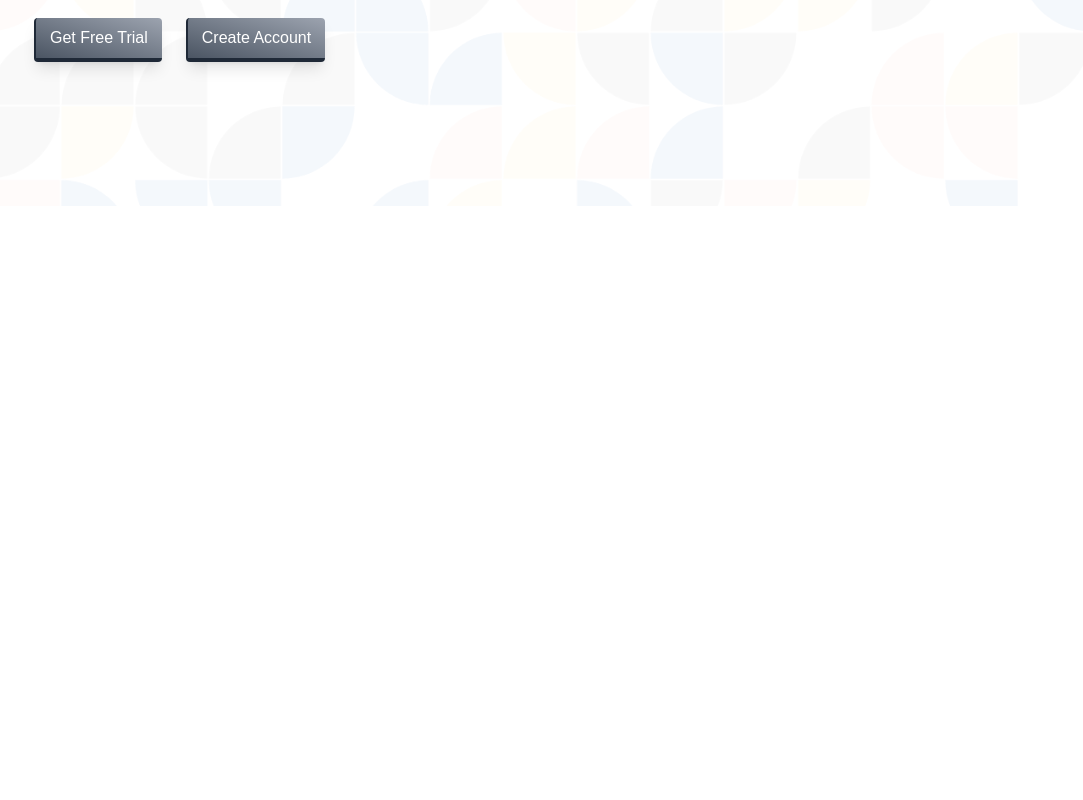
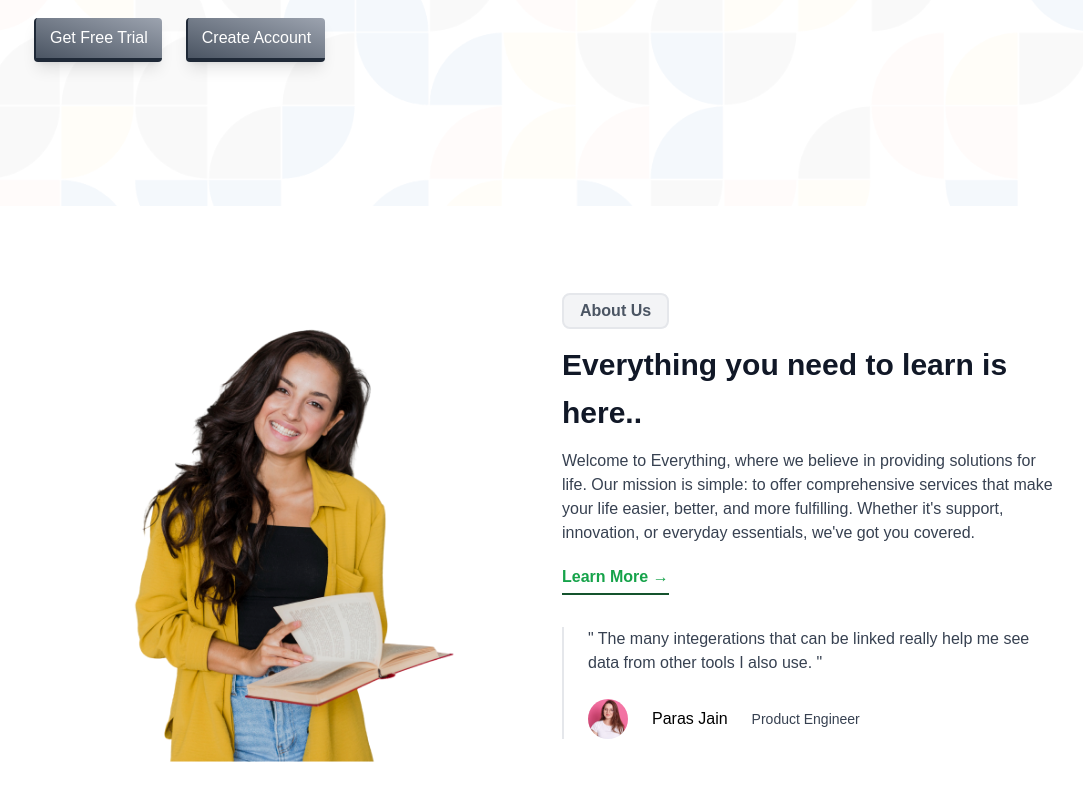
Before and after one commit to parasjain-travelopia/react-practice, a Next.js app in the folder react-poc/: page / in a window 1280 px wide. Shown: the part 594-1394 px from the top of the page, without its empty margins (98-1181 px from the left). Before the commit the page ends 800 px from the top, so only its background shows below. Built offline with nearby package versions, Linux system fonts and the light colour scheme; a web font is replaced by a local one.

Commit message:
add about section

```diff
--- /dev/null
+++ b/react-poc/app/components/Helper/BoxText.tsx
@@ -0,0 +1,16 @@
+/** @format */
+
+import React from "react";
+
+type Props = {
+  children: React.ReactNode;
+};
+const BoxText = ({ children }: Props) => {
+  return (
+    <h1 className='border-2 px-4 w-fit rounded-lg bg-gray-100 py-1 text-gray-600 font-bold'>
+      {children}
+    </h1>
+  );
+};
+
+export default BoxText;
--- /dev/null
+++ b/react-poc/app/components/Home/About/About.tsx
@@ -0,0 +1,56 @@
+/** @format */
+
+import React from "react";
+import BoxText from "../../Helper/BoxText";
+
+const About = () => {
+  return (
+    <div className='pt-16 pb-16'>
+      <div className='w-[80%] mx-auto grid grid-cols-1 lg:grid-cols-2 gap-10 items-center'>
+        <div>
+          <img
+            src='/images/about.png'
+            alt='about'
+            width={600}
+            height={600}></img>
+        </div>
+        <div>
+          <BoxText>About Us</BoxText>
+          <h1 className='text-2xl sm:text-3xl font-bold text-gray-900 mt-3 leading-[2.5] sm:leading-[3rem]'>
+            {" "}
+            Everything you need to learn is here..
+          </h1>
+          <p className='mt-3 leading-relaxed text-sm sm:text-base text-gray-700'>
+            Welcome to Everything, where we believe in providing solutions for
+            life. Our mission is simple: to offer comprehensive services that
+            make your life easier, better, and more fulfilling. Whether it's
+            support, innovation, or everyday essentials, we've got you covered.
+          </p>
+          <button className='mt-5 text-green-600 font-bold pb-1 border-b-2 border-green-900'>
+            Learn More &#8594;
+          </button>
+          <div className='mt-8 border-l-2 border-gray-200'>
+            <div className='ml-6'>
+              <p className='text-gray-700 font-medium'>
+                &quot; The many integerations that can be linked really help me
+                see data from other tools I also use. &quot;
+              </p>
+              <div className='flex items-center space-x-6 mt-6'>
+                <img
+                  className='rounded-full'
+                  src='/images/u1.jpg'
+                  alt='user'
+                  width={40}
+                  height={40}></img>
+                <p className='font-medium'>Paras Jain</p>
+                <p className='text-gray-700 text-sm'>Product Engineer</p>
+              </div>
+            </div>
+          </div>
+        </div>
+      </div>
+    </div>
+  );
+};
+
+export default About;
--- a/react-poc/app/components/Home/Home.tsx
+++ b/react-poc/app/components/Home/Home.tsx
@@ -2,11 +2,13 @@
 
 import React from "react";
 import Hero from "./Hero/Hero";
+import About from "./About/About";
 
 const Home = () => {
   return (
     <div className='overflow-hidden'>
       <Hero />
+      <About />
     </div>
   );
 };
```
